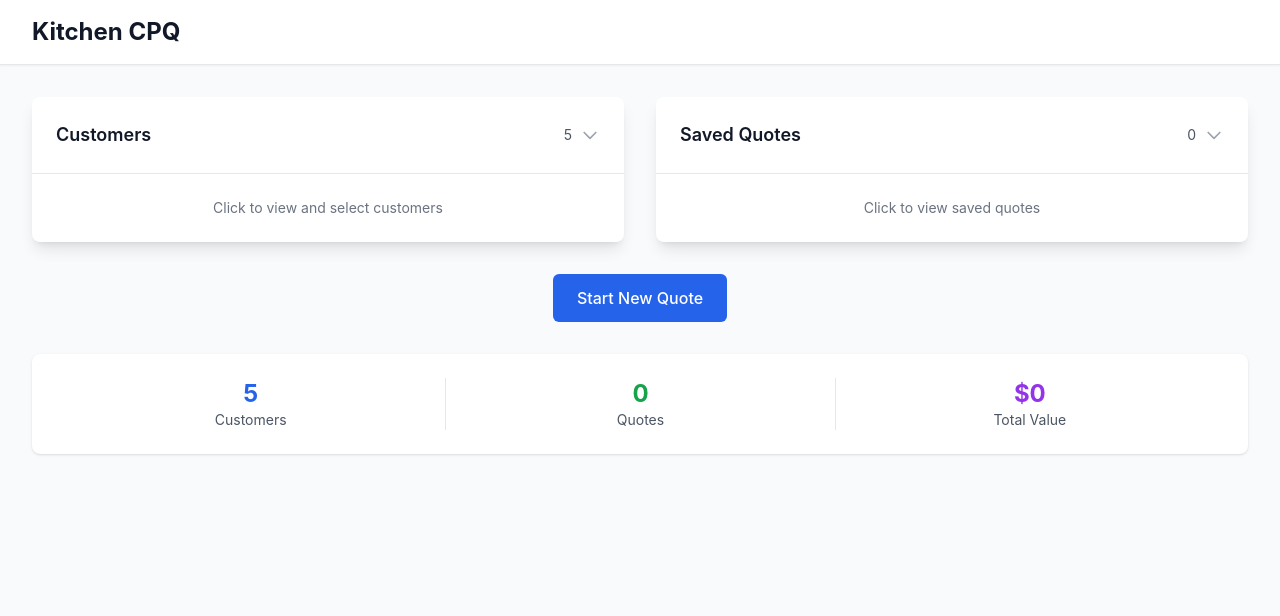
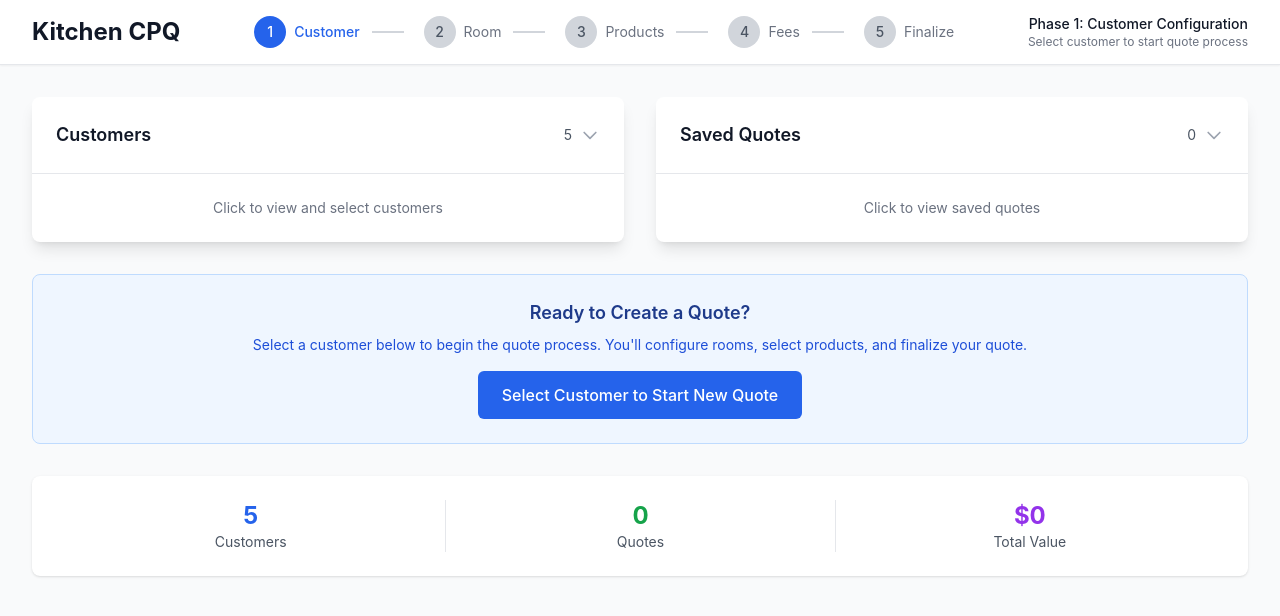
Before and after one commit to jesuschua/demo_cpq, a React (Create React App) app: page / in a window 1280 px wide. Shown: the top 616 px of the page. Built offline with nearby package versions, Linux system fonts and the light colour scheme.

Commit message:
semi working

```diff
--- a/src/components/MinimalDashboard.tsx
+++ b/src/components/MinimalDashboard.tsx
@@ -51,12 +51,47 @@ const MinimalDashboard: React.FC<MinimalDashboardProps> = ({
 
   return (
     <div className="min-h-screen bg-gray-50">
-      {/* Minimal Header */}
+      {/* Header with Phase Progression */}
       <header className="bg-white shadow-sm border-b border-gray-200">
         <div className="max-w-7xl mx-auto px-4 sm:px-6 lg:px-8">
           <div className="flex justify-between items-center h-16">
             <div className="flex items-center">
               <h1 className="text-2xl font-bold text-gray-900">Kitchen CPQ</h1>
+            </div>
+
+            {/* Phase Progress Indicator */}
+            <div className="flex items-center space-x-2">
+              {(['customer_config', 'room_config', 'product_config', 'fees_config', 'finalize']).map((phase, index) => {
+                const phaseNames = ['Customer', 'Room', 'Products', 'Fees', 'Finalize'];
+                const isActive = phase === 'customer_config'; // Dashboard is always in customer phase
+                const isCompleted = false; // No phases completed on dashboard
+
+                return (
+                  <div key={phase} className="flex items-center">
+                    <div className={`w-8 h-8 rounded-full flex items-center justify-center text-sm font-medium ${
+                      isActive ? 'bg-blue-600 text-white' :
+                      isCompleted ? 'bg-green-600 text-white' :
+                      'bg-gray-300 text-gray-600'
+                    }`}>
+                      {index + 1}
+                    </div>
+                    <span className={`ml-2 text-sm ${isActive ? 'text-blue-600 font-medium' : 'text-gray-500'}`}>
+                      {phaseNames[index]}
+                    </span>
+                    {index < 4 && <div className="w-8 h-0.5 bg-gray-300 mx-3" />}
+                  </div>
+                );
+              })}
+            </div>
+
+            {/* Current Phase Info */}
+            <div className="text-right">
+              <div className="text-sm font-medium text-gray-900">
+                Phase 1: Customer Configuration
+              </div>
+              <div className="text-xs text-gray-500">
+                Select customer to start quote process
+              </div>
             </div>
           </div>
         </div>
@@ -198,12 +233,18 @@ const MinimalDashboard: React.FC<MinimalDashboardProps> = ({
 
         {/* Quick Action */}
         <div className="mt-8 text-center">
-          <button
-            onClick={() => setShowCustomers(true)}
-            className="bg-blue-600 hover:bg-blue-700 text-white px-6 py-3 rounded-md font-medium"
-          >
-            Start New Quote
-          </button>
+          <div className="bg-blue-50 border border-blue-200 rounded-lg p-6 mb-4">
+            <h3 className="text-lg font-semibold text-blue-900 mb-2">Ready to Create a Quote?</h3>
+            <p className="text-blue-700 text-sm mb-4">
+              Select a customer below to begin the quote process. You'll configure rooms, select products, and finalize your quote.
+            </p>
+            <button
+              onClick={() => setShowCustomers(true)}
+              className="bg-blue-600 hover:bg-blue-700 text-white px-6 py-3 rounded-md font-medium"
+            >
+              Select Customer to Start New Quote
+            </button>
+          </div>
         </div>
 
         {/* Minimal Statistics */}
```
